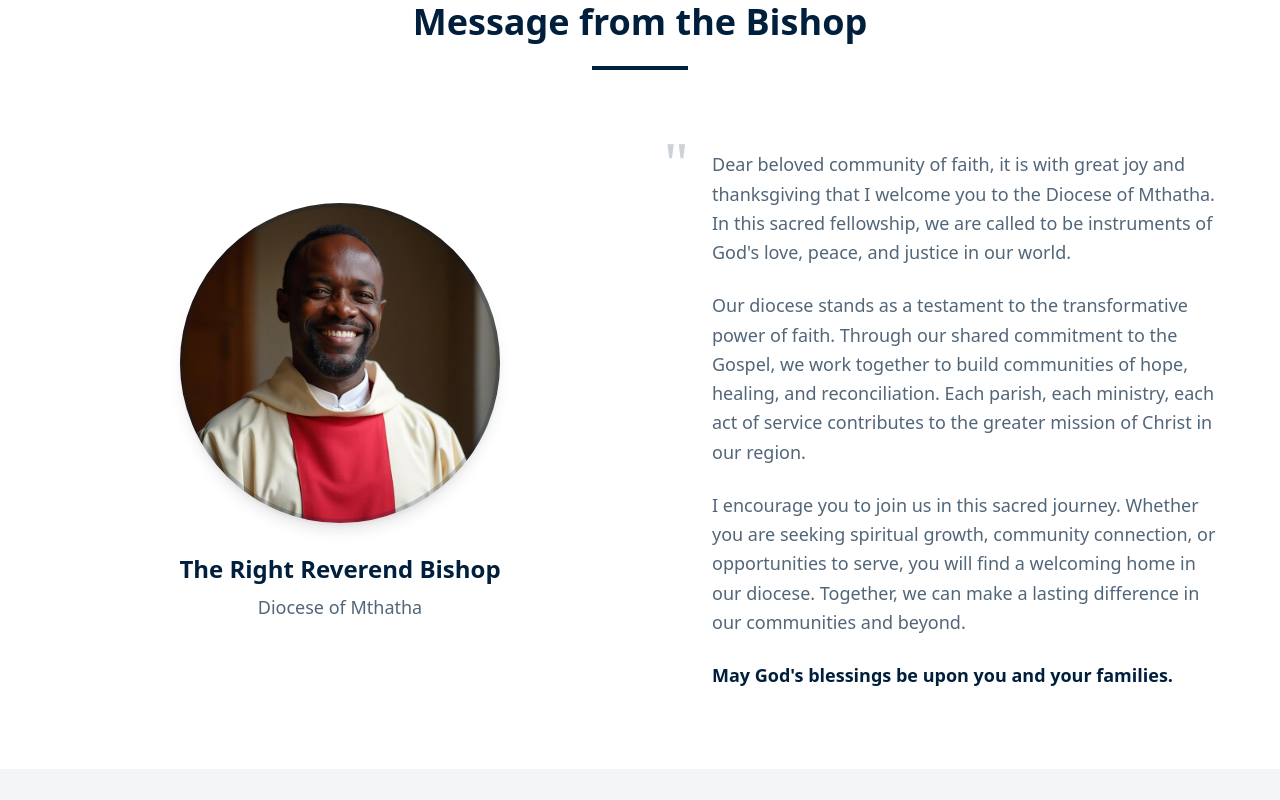
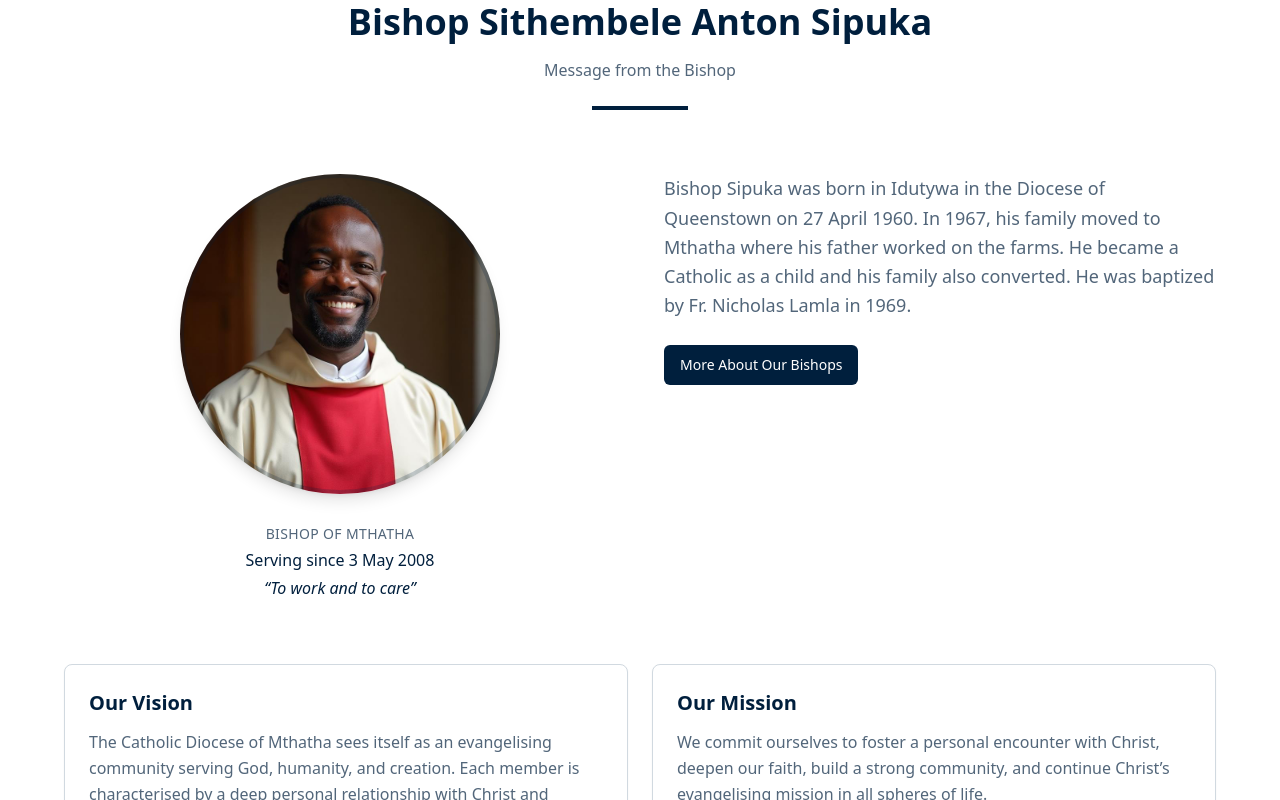
Before and after one commit to AmileKunene/ProjectWebsite, a React (Vite) app: page / in a window 1280 px wide. Shown: the part 1600-2400 px from the top of the page. Built offline with nearby package versions, Linux system fonts and the light colour scheme.

Commit message:
Add Bishop section
Adds the Bishop section with portrait, role, motto, and a link to more information about bishops. Also includes the Vision and Mission section with a split panel layout.

```diff
--- a/src/components/BishopSection.tsx
+++ b/src/components/BishopSection.tsx
@@ -1,69 +1,80 @@
 import bishopImage from '@/assets/bishop-portrait.jpg';
+import { Button } from '@/components/ui/button';
 
 const BishopSection = () => {
   return (
-    <section id="bishop" className="py-20 bg-white">
+    <section id="bishop" className="py-20 bg-background">
       <div className="container mx-auto px-4">
         <div className="max-w-6xl mx-auto">
-          <div className="text-center mb-16">
-            <h2 className="text-3xl md:text-4xl font-bold text-primary mb-6">
-              Message from the Bishop
+          {/* Heading */}
+          <header className="text-center mb-16">
+            <h2 className="text-3xl md:text-4xl font-bold text-primary mb-4">
+              Bishop Sithembele Anton Sipuka
             </h2>
-            <div className="w-24 h-1 bg-primary mx-auto mb-8"></div>
-          </div>
+            <p className="text-muted-foreground">Message from the Bishop</p>
+            <div className="w-24 h-1 bg-primary mx-auto mt-6"></div>
+          </header>
 
-          <div className="grid md:grid-cols-2 gap-12 items-center">
-            {/* Bishop Image */}
-            <div className="text-center">
+          {/* Bio Row */}
+          <div className="grid md:grid-cols-2 gap-12 items-start">
+            {/* Bishop Image & Meta */}
+            <aside className="text-center">
               <div className="relative inline-block">
                 <img
                   src={bishopImage}
-                  alt="Bishop of Mthatha"
+                  alt="Portrait of Bishop Sithembele Anton Sipuka - Diocese of Mthatha"
+                  loading="lazy"
                   className="w-80 h-80 object-cover rounded-full mx-auto shadow-lg"
                 />
                 <div className="absolute inset-0 rounded-full border-4 border-primary/20"></div>
               </div>
-              <div className="mt-6">
-                <h3 className="text-2xl font-bold text-primary mb-2">
-                  The Right Reverend Bishop
-                </h3>
-                <p className="text-muted-foreground text-lg">
-                  Diocese of Mthatha
+              <div className="mt-6 space-y-1">
+                <p className="text-sm uppercase tracking-wide text-muted-foreground">Bishop of Mthatha</p>
+                <p className="text-base text-foreground">Serving since 3 May 2008</p>
+                <p className="italic text-primary">“To work and to care”</p>
+              </div>
+            </aside>
+
+            {/* Bishop's Message & CTA */}
+            <article className="space-y-6 text-left">
+              <p className="text-lg text-muted-foreground leading-relaxed">
+                Bishop Sipuka was born in Idutywa in the Diocese of Queenstown on 27 April 1960. In 1967, his
+                family moved to Mthatha where his father worked on the farms. He became a Catholic as a child and his
+                family also converted. He was baptized by Fr. Nicholas Lamla in 1969.
+              </p>
+              <div>
+                <Button asChild>
+                  <a href="#contact" aria-label="Learn more about our bishops">
+                    More About Our Bishops
+                  </a>
+                </Button>
+              </div>
+            </article>
+          </div>
+
+          {/* Vision & Mission */}
+          <section aria-labelledby="vision-mission" className="mt-16">
+            <h3 id="vision-mission" className="sr-only">Vision and Mission</h3>
+            <div className="grid md:grid-cols-2 gap-6">
+              <article className="rounded-lg border bg-card text-card-foreground shadow-sm p-6">
+                <h4 className="text-xl font-semibold text-primary mb-3">Our Vision</h4>
+                <p className="text-muted-foreground leading-relaxed">
+                  The Catholic Diocese of Mthatha sees itself as an evangelising community serving God, humanity, and
+                  creation. Each member is characterised by a deep personal relationship with Christ and established in
+                  our Catholic faith.
+                  <br /><strong className="text-foreground">John 15:4-6 – Pastoral Plan 2024:6</strong>
                 </p>
-              </div>
+              </article>
+              <article className="rounded-lg border bg-card text-card-foreground shadow-sm p-6">
+                <h4 className="text-xl font-semibold text-primary mb-3">Our Mission</h4>
+                <p className="text-muted-foreground leading-relaxed">
+                  We commit ourselves to foster a personal encounter with Christ, deepen our faith, build a strong
+                  community, and continue Christ’s evangelising mission in all spheres of life.
+                  <br /><strong className="text-foreground">Pastoral Plan 2024:6</strong>
+                </p>
+              </article>
             </div>
-
-            {/* Bishop's Message */}
-            <div className="space-y-6">
-              <div className="relative">
-                <div className="absolute top-0 left-0 text-6xl text-primary/20 font-serif">"</div>
-                <div className="pl-12 pt-4">
-                  <p className="text-lg text-muted-foreground leading-relaxed mb-6">
-                    Dear beloved community of faith, it is with great joy and thanksgiving that I welcome you to
-                    the Diocese of Mthatha. In this sacred fellowship, we are called to be instruments of God's
-                    love, peace, and justice in our world.
-                  </p>
-
-                  <p className="text-lg text-muted-foreground leading-relaxed mb-6">
-                    Our diocese stands as a testament to the transformative power of faith. Through our shared
-                    commitment to the Gospel, we work together to build communities of hope, healing, and
-                    reconciliation. Each parish, each ministry, each act of service contributes to the greater
-                    mission of Christ in our region.
-                  </p>
-
-                  <p className="text-lg text-muted-foreground leading-relaxed mb-6">
-                    I encourage you to join us in this sacred journey. Whether you are seeking spiritual growth,
-                    community connection, or opportunities to serve, you will find a welcoming home in our diocese.
-                    Together, we can make a lasting difference in our communities and beyond.
-                  </p>
-
-                  <p className="text-lg text-primary font-semibold">
-                    May God's blessings be upon you and your families.
-                  </p>
-                </div>
-              </div>
-            </div>
-          </div>
+          </section>
         </div>
       </div>
     </section>
```
